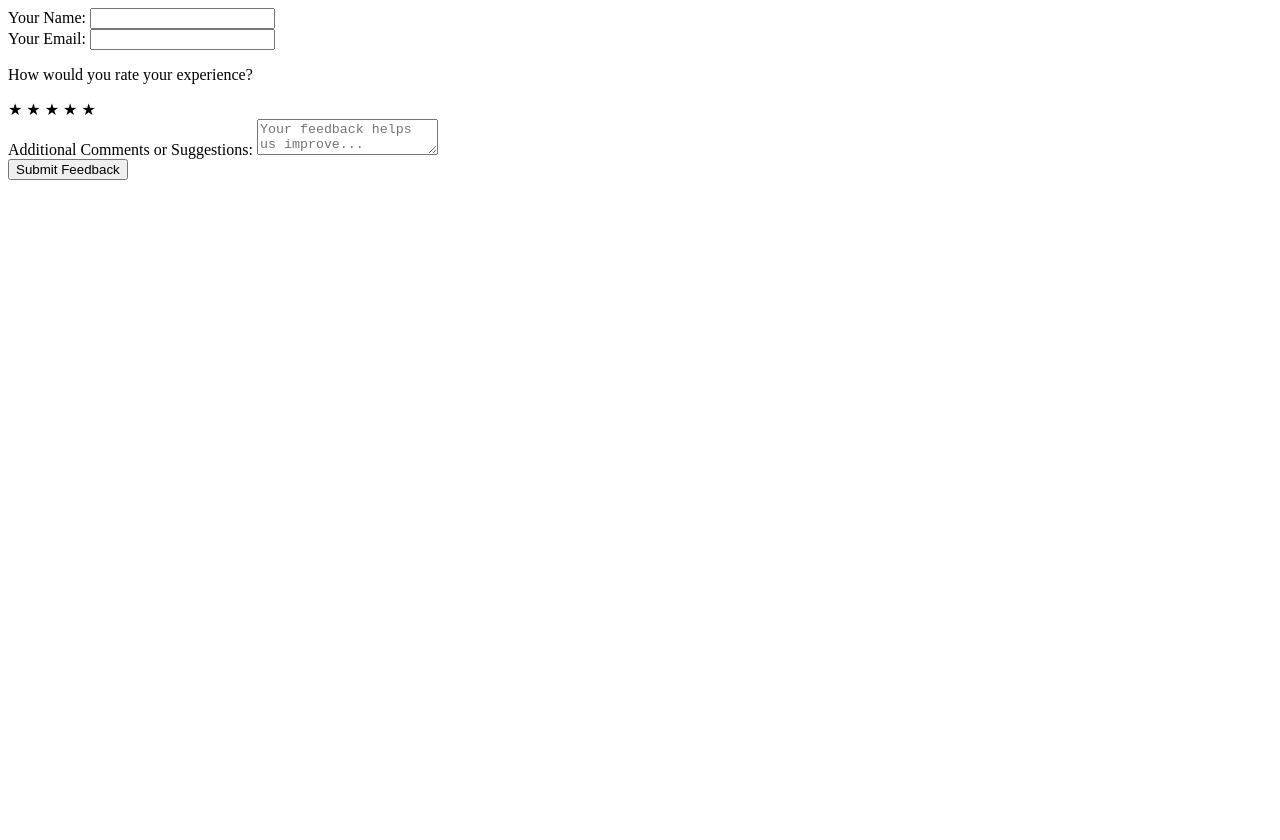
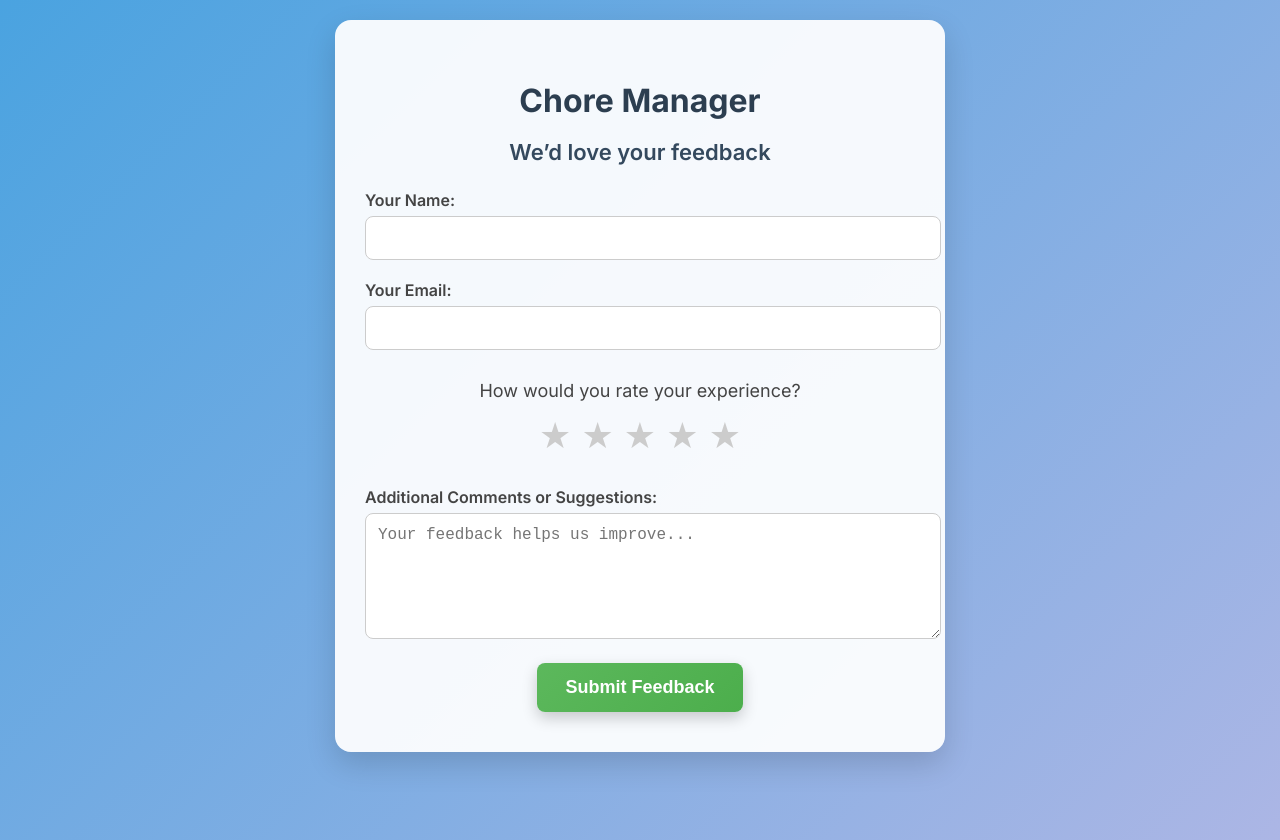
Before and after one commit to TheSavior1214/choresmanagermain.github.io, a plain HTML site: page feedback.html in a window 1280 px wide. Before the commit the page ends 800 px from the top, so only its background shows below. Drawn offline with nearby package versions, Linux system fonts and the light colour scheme.

Commit message:
Refactor feedback form and enhance submission logic

```diff
--- a/feedback.html
+++ b/feedback.html
@@ -1,3 +1,150 @@
+<!DOCTYPE html>
+<html lang="en">
+<head>
+  <meta charset="UTF-8" />
+  <meta name="viewport" content="width=device-width, initial-scale=1.0"/>
+  <title>Chore Manager Feedback</title>
+  <link href="https://fonts.googleapis.com/css2?family=Inter:wght@400;600;700&display=swap" rel="stylesheet" />
+
+  <style>
+    body {
+      font-family: 'Inter', sans-serif;
+      background: linear-gradient(135deg,  #4aa3e0, #ACB6E5);
+      margin: 0;
+      padding: 20px;
+      display: flex;
+      justify-content: center;
+      align-items: flex-start;
+      min-height: 100vh;
+      color: #333;
+    }
+
+    .feedback-container {
+      background-color: #ffffffee;
+      padding: 40px 30px;
+      border-radius: 16px;
+      box-shadow: 0 12px 30px rgba(0, 0, 0, 0.15);
+      width: 100%;
+      max-width: 550px;
+      text-align: center;
+      animation: fadeInUp 0.6s ease-out;
+    }
+
+    @keyframes fadeInUp {
+      from { transform: translateY(30px); opacity: 0; }
+      to { transform: translateY(0); opacity: 1; }
+    }
+
+    h1 {
+      color: #2c3e50;
+      margin-bottom: 10px;
+      font-size: 32px;
+    }
+
+    h2 {
+      color: #34495e;
+      margin-bottom: 25px;
+      font-size: 22px;
+      font-weight: 600;
+    }
+
+    .form-group {
+      margin-bottom: 20px;
+      text-align: left;
+    }
+
+    .form-group label {
+      display: block;
+      margin-bottom: 6px;
+      font-weight: 600;
+      color: #444;
+    }
+
+    input[type="text"],
+    input[type="email"],
+    textarea {
+      width: 100%;
+      padding: 12px;
+      border: 1px solid #ccc;
+      border-radius: 8px;
+      font-size: 16px;
+      outline: none;
+      transition: border-color 0.3s;
+    }
+
+    input:focus,
+    textarea:focus {
+      border-color: #74c0fc;
+    }
+
+    textarea {
+      resize: vertical;
+      min-height: 100px;
+    }
+
+    .rating-section {
+      margin: 30px 0;
+    }
+
+    .rating-section p {
+      font-size: 18px;
+      margin-bottom: 12px;
+      color: #444;
+    }
+
+    .stars {
+      font-size: 36px;
+      cursor: pointer;
+      color: #ccc;
+      transition: color 0.3s;
+    }
+
+    .stars .star {
+      display: inline-block;
+      transition: transform 0.2s ease;
+    }
+
+    .stars .star:hover {
+      transform: scale(1.2);
+    }
+
+    .stars .star.selected {
+      color: #f1c40f;
+    }
+
+    button {
+      background: linear-gradient(135deg, #5cb85c, #4cae4c);
+      color: white;
+      padding: 14px 28px;
+      border: none;
+      border-radius: 8px;
+      font-size: 18px;
+      font-weight: 600;
+      cursor: pointer;
+      box-shadow: 0 6px 15px rgba(0, 0, 0, 0.2);
+      transition: transform 0.2s, box-shadow 0.3s;
+    }
+
+    button:hover {
+      transform: translateY(-2px);
+      box-shadow: 0 10px 25px rgba(0, 0, 0, 0.3);
+    }
+
+    .message {
+      margin-top: 20px;
+      font-size: 18px;
+      color: #27ae60;
+      font-weight: bold;
+      display: none;
+    }
+  </style>
+</head>
+
+<body>
+  <div class="feedback-container">
+    <h1>Chore Manager</h1>
+    <h2>We’d love your feedback</h2>
+
     <form id="feedbackForm"
           action="https://formsubmit.co/2580d00419e1f2e0c7c49ec9d884f12c"
           method="POST">
@@ -6,8 +153,6 @@
       <input type="hidden" name="_captcha" value="false">
       <input type="hidden" name="_template" value="box">
       <input type="hidden" name="_subject" value="New Chore Manager Feedback">
-
-  <!-- ⭐ Redirect if the user opens the FormSubmit link manually -->
       <input type="hidden" name="_next" value="https://thesavior1214.github.io/">
 
       <div class="form-group">
@@ -38,11 +183,13 @@
       </div>
 
       <button type="submit">Submit Feedback</button>
-  <div id="thankYouMessage" class="message" style="display:none;">
-    Thanks for the feedback!
+      <div id="thankYouMessage" class="message">Thanks for the feedback!</div>
+
+    </form>
   </div>
 
-</form>
+  <!-- Confetti Library -->
+  <script src="https://cdn.jsdelivr.net/npm/canvas-confetti@1.6.0/dist/confetti.browser.min.js"></script>
 
   <script>
     const stars = document.querySelector('.stars');
@@ -50,7 +197,7 @@
     const thankYouMessage = document.getElementById('thankYouMessage');
     const feedbackForm = document.getElementById('feedbackForm');
 
-  // ⭐ STAR RATING LOGIC
+    // STAR RATING LOGIC
     stars.addEventListener('click', (e) => {
       if (e.target.classList.contains('star')) {
         const value = parseInt(e.target.dataset.value);
@@ -82,22 +229,19 @@
       });
     }
 
-  // ⭐ CONFETTI + AJAX SUBMISSION (NO REDIRECT)
+    // AJAX FORM SUBMISSION + CONFETTI
     feedbackForm.addEventListener('submit', async (e) => {
-    e.preventDefault(); // stop page reload
-
+      e.preventDefault();
       launchConfetti();
       thankYouMessage.style.display = 'block';
 
       const formData = new FormData(feedbackForm);
 
-    // ⭐ Send via AJAX - FormSubmit will NOT redirect and will NOT show the thanks page
       await fetch(feedbackForm.action, {
         method: "POST",
         body: formData
       });
 
-    // Optional: clear the form after submission
       feedbackForm.reset();
       ratingInput.value = 0;
       updateStars(0);
@@ -114,3 +258,5 @@
 
     updateStars(0);
   </script>
+</body>
+</html>
```
Lines whose indentation alone changed are shown as unchanged.
